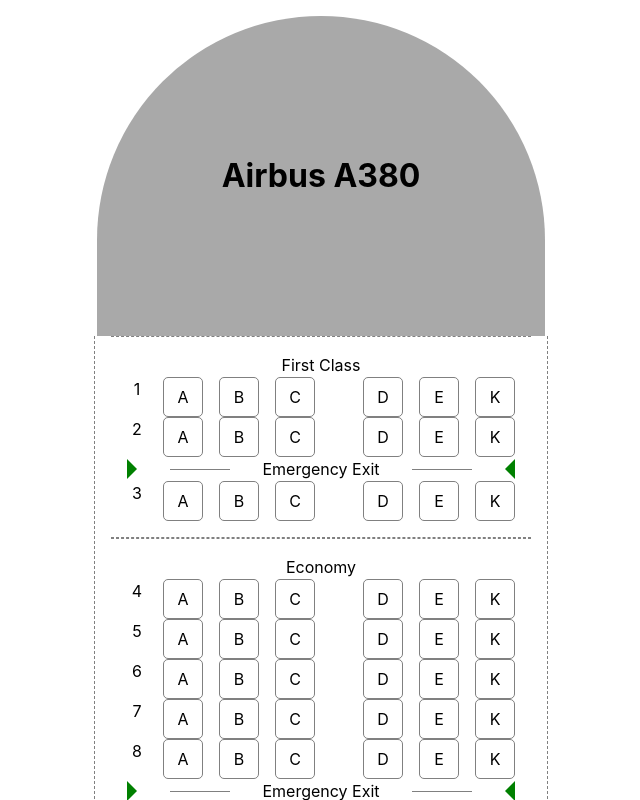
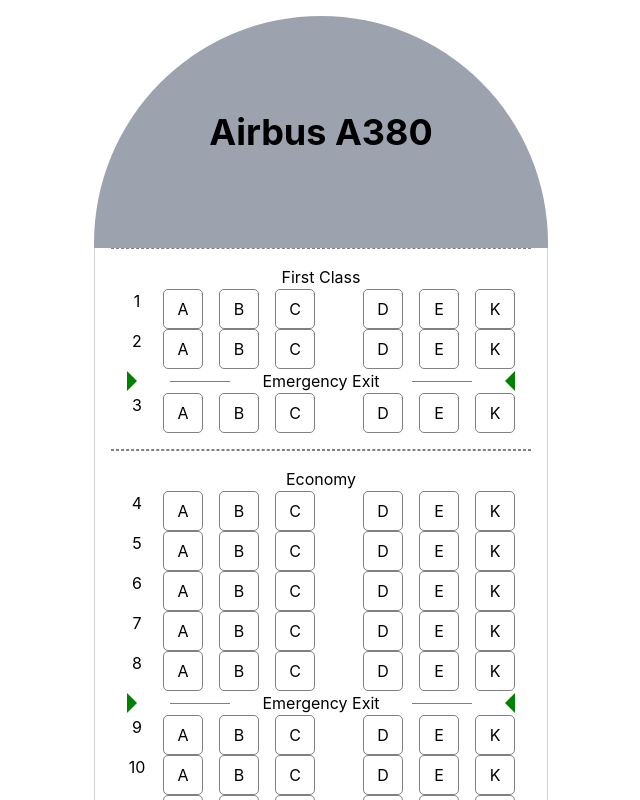
Before and after one commit to juancave/seat-selector, a React (Create React App) app: page / in a window 1280 px wide. Shown: the top 800 px of the page, without its empty margins (319-959 px from the left). Built offline with nearby package versions, Linux system fonts and the light colour scheme.

Commit message:
Applying tailwind to Airplane seats component

```diff
--- a/src/components/AirplaneSeats/AirplaneSeats.css
+++ /dev/null
@@ -1,25 +0,0 @@
-.airplane-seats-container {
-  margin-top: 1rem;
-  display: flex;
-  flex-direction: column;
-  align-items: center;
-}
-
-.airplane-seats-sections {
-  border-right: 1px dashed gray;
-  border-left: 1px dashed gray;
-  width: fit-content;
-  padding: 0 1rem;
-}
-
-.airplane-nose {
-  width: 28rem;
-  height: 20rem;
-  background-color: darkgray;
-  border-radius: 20rem 20rem 0 0;
-  display: flex;
-  align-items: center;
-  justify-content: center;
-  font-weight: bold;
-  font-size: 2rem;
-}
--- a/src/components/AirplaneSeats/index.tsx
+++ b/src/components/AirplaneSeats/index.tsx
@@ -1,5 +1,4 @@
 import React from 'react';
-import './AirplaneSeats.css';
 import { AirplaneData } from '../../types';
 import Section from '../Section';
 
@@ -10,10 +9,12 @@
 
 const AirplaneSeats: React.FC<Props> = (p: Props) => {
   return (
-    <div className="airplane-seats-container">
-      <div className='airplane-nose'>{p.name}</div>
-      <div className="airplane-seats-sections">
-        {p.sections.map((section, index) => <Section key={index} data={section} />)}
+    <div className="mt-4 flex flex-col items-center">
+      <div className="h-20">
+        <div className='py-24 rounded-t-full font-bold text-4xl	bg-gray-400'>{p.name}</div>
+        <div className='border-x border-gray-300 px-4'>
+          {p.sections.map((section, index) => <Section key={index} data={section} />)}
+        </div>
       </div>
     </div>
   );
```
